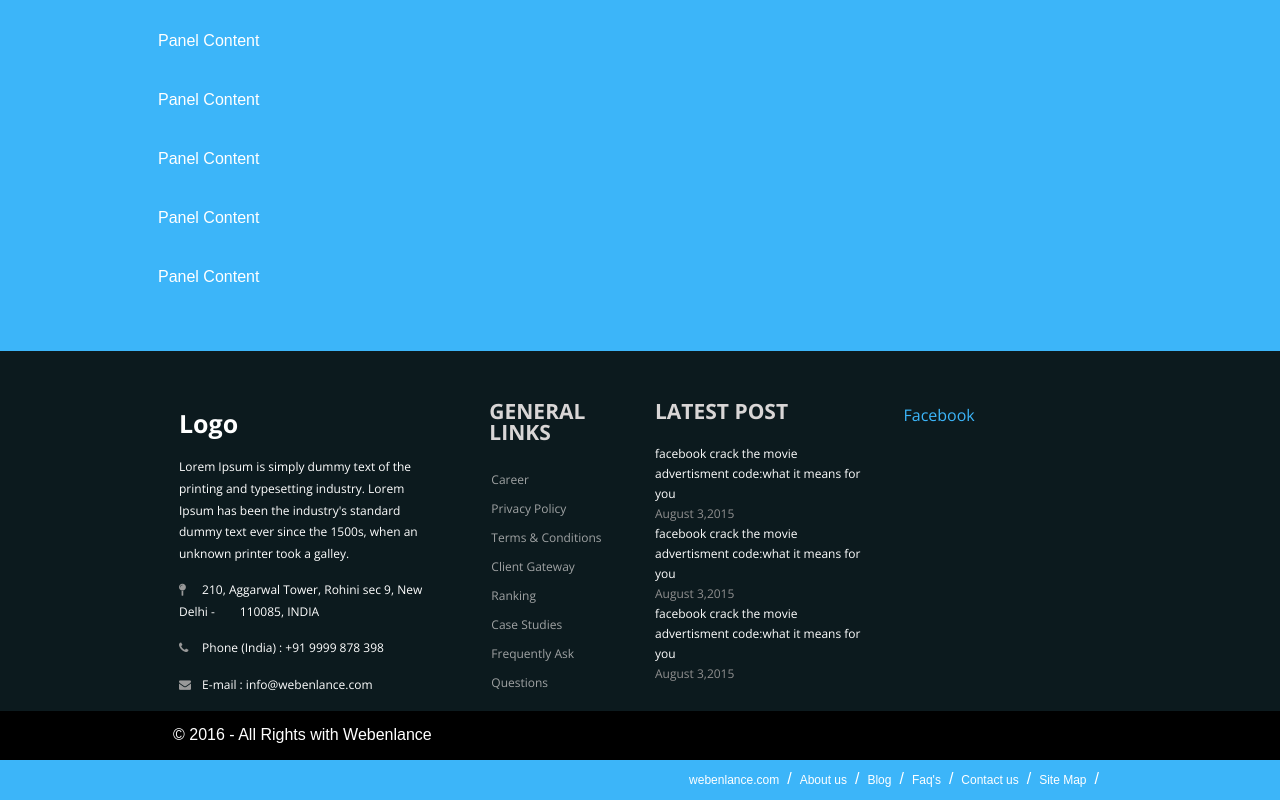
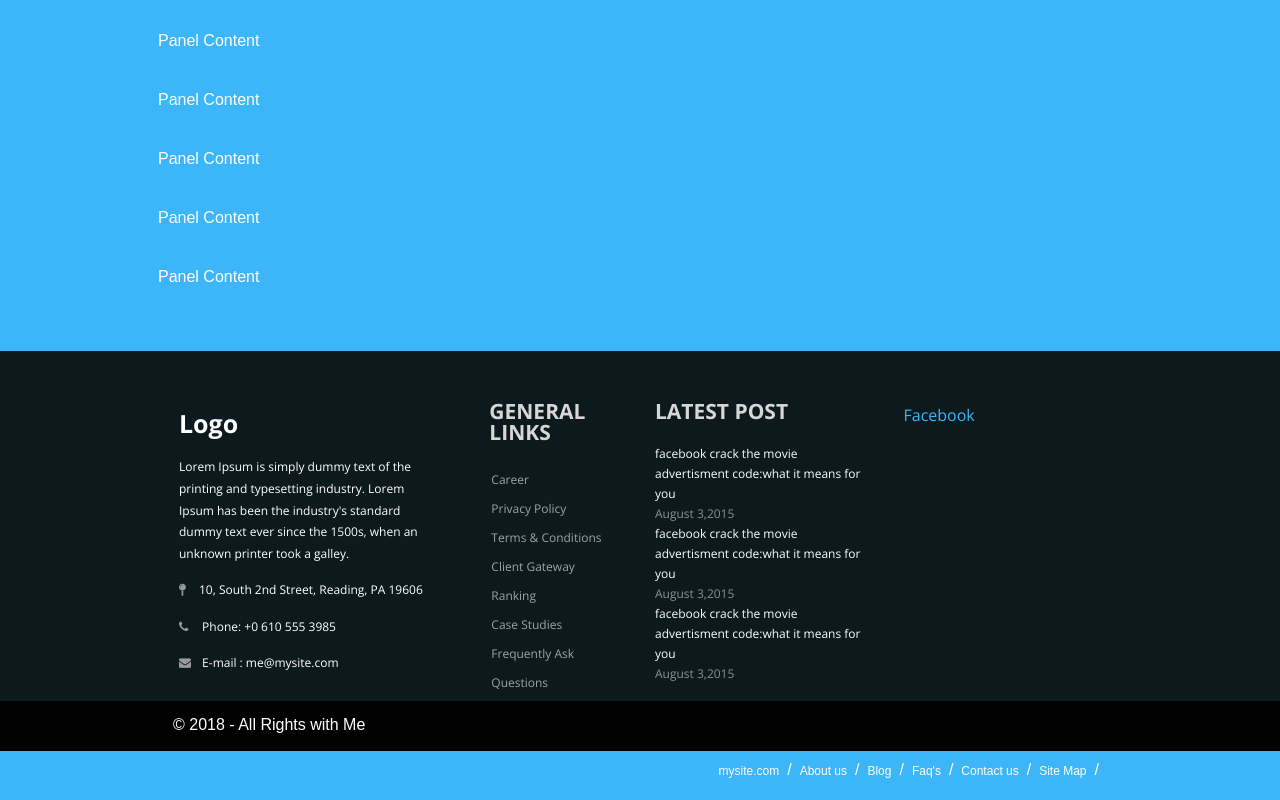
Before and after one commit to mr0786280/1xx, a plain HTML site: page index.html in a window 1280 px wide. Shown: the part 1725-2525 px from the top of the page. Drawn offline with nearby package versions, Linux system fonts and the light colour scheme; a script that the page names is missing.

Commit message:
updated content in index.html

```diff
--- a/index.html
+++ b/index.html
@@ -108,9 +108,9 @@
       <div class="col-md-4 col-sm-6 footerleft ">
         <div class="logofooter"> Logo</div>
         <p>Lorem Ipsum is simply dummy text of the printing and typesetting industry. Lorem Ipsum has been the industry's standard dummy text ever since the 1500s, when an unknown printer took a galley.</p>
-        <p><i class="fa fa-map-pin"></i> 210, Aggarwal Tower, Rohini sec 9, New Delhi -        110085, INDIA</p>
-        <p><i class="fa fa-phone"></i> Phone (India) : +91 9999 878 398</p>
-        <p><i class="fa fa-envelope"></i> E-mail : info@webenlance.com</p>
+        <p><i class="fa fa-map-pin"></i>10, South 2nd Street, Reading, PA 19606</p>
+        <p><i class="fa fa-phone"></i> Phone: +0 610 555 3985</p>
+        <p><i class="fa fa-envelope"></i> E-mail : me@mysite.com</p>
 
       </div>
       <div class="col-md-2 col-sm-6 paddingtop-bottom">
@@ -148,11 +148,11 @@
 <div class="copyright">
   <div class="container">
     <div class="col-md-6">
-      <p>© 2016 - All Rights with Webenlance</p>
+      <p>© 2018 - All Rights with Me</p>
     </div>
     <div class="col-md-12">
       <ul class="bottom_ul">
-        <li><a href="#">webenlance.com</a></li>
+        <li><a href="#">mysite.com</a></li>
         <li><a href="#">About us</a></li>
         <li><a href="#">Blog</a></li>
         <li><a href="#">Faq's</a></li>
```
